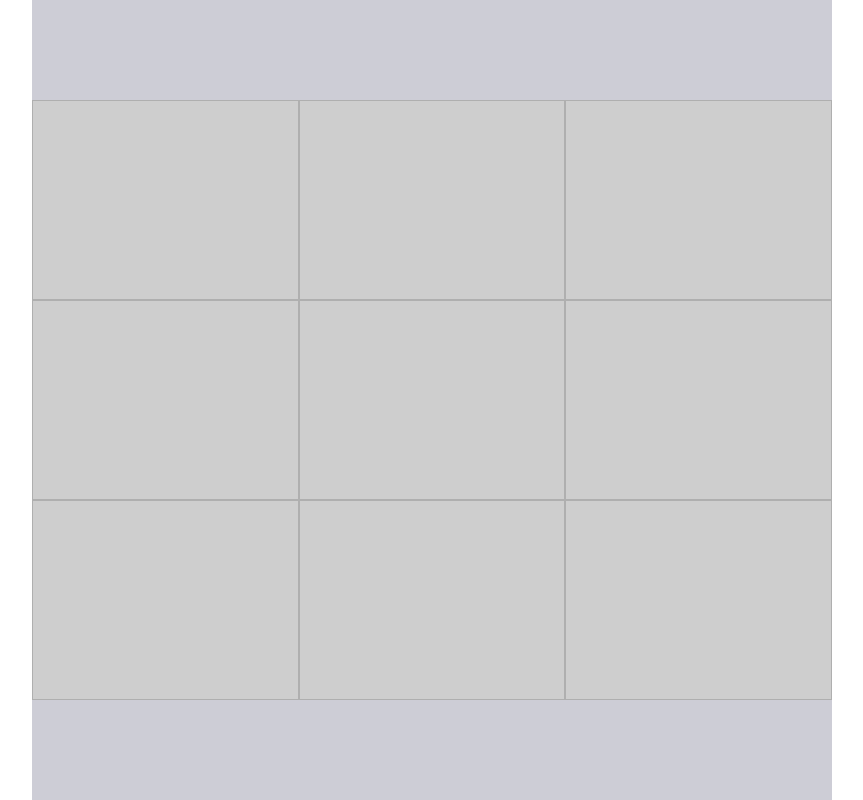
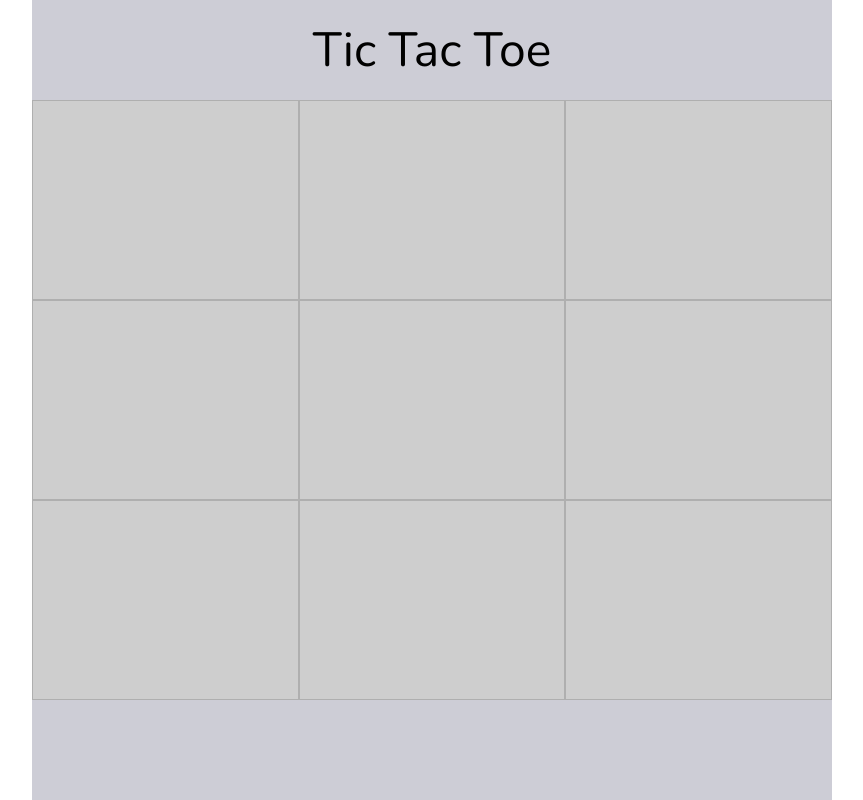
Before and after one commit to alon06100/general-motors, a React app: page / in a window 1280 px wide. Shown: the whole page, without its empty margins (208-1071 px from the left). Built offline with nearby package versions, Linux system fonts and the light colour scheme.

Commit message:
change header

```diff
--- a/src/components/App/index.js
+++ b/src/components/App/index.js
@@ -26,7 +26,7 @@ const getEndGameText = (gameStatus) => {
   if (gameStatus === LOSE) {
     return 'YOU LOST!';
   }
-  return '';
+  return 'Tic Tac Toe';
 };
 
 const getAnimation = (box) => {
--- a/src/components/App/style.scss
+++ b/src/components/App/style.scss
@@ -1,12 +1,13 @@
 html, body {
   margin: 0;
   padding: 0;
+  font-family: Nunito;
 }
 
 #root {
   width: 800px;
   margin: 0 auto;
-  max-width: 90%;
+  max-width: 100%;
   text-align: center;
 }
 
--- a/src/index.html
+++ b/src/index.html
@@ -4,7 +4,8 @@
 
 <head>
   <meta charset="UTF-8">
-  <link rel="manifest" href="./manifest.json">
+  <link rel="manifest" href="manifest.json">
+  <link href="https://fonts.googleapis.com/css?family=Nunito&display=swap" rel="stylesheet">
   <title>ReactApp</title>
 </head>
 
```
